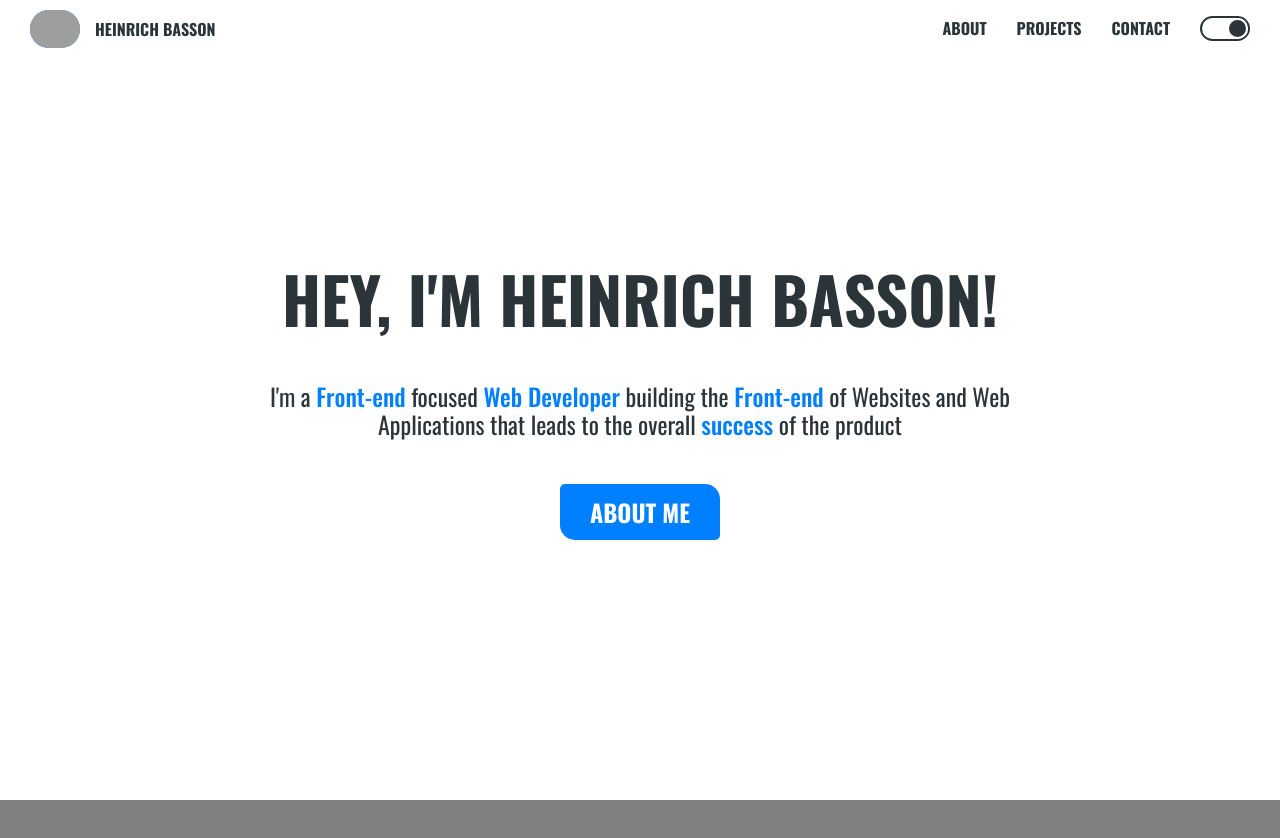
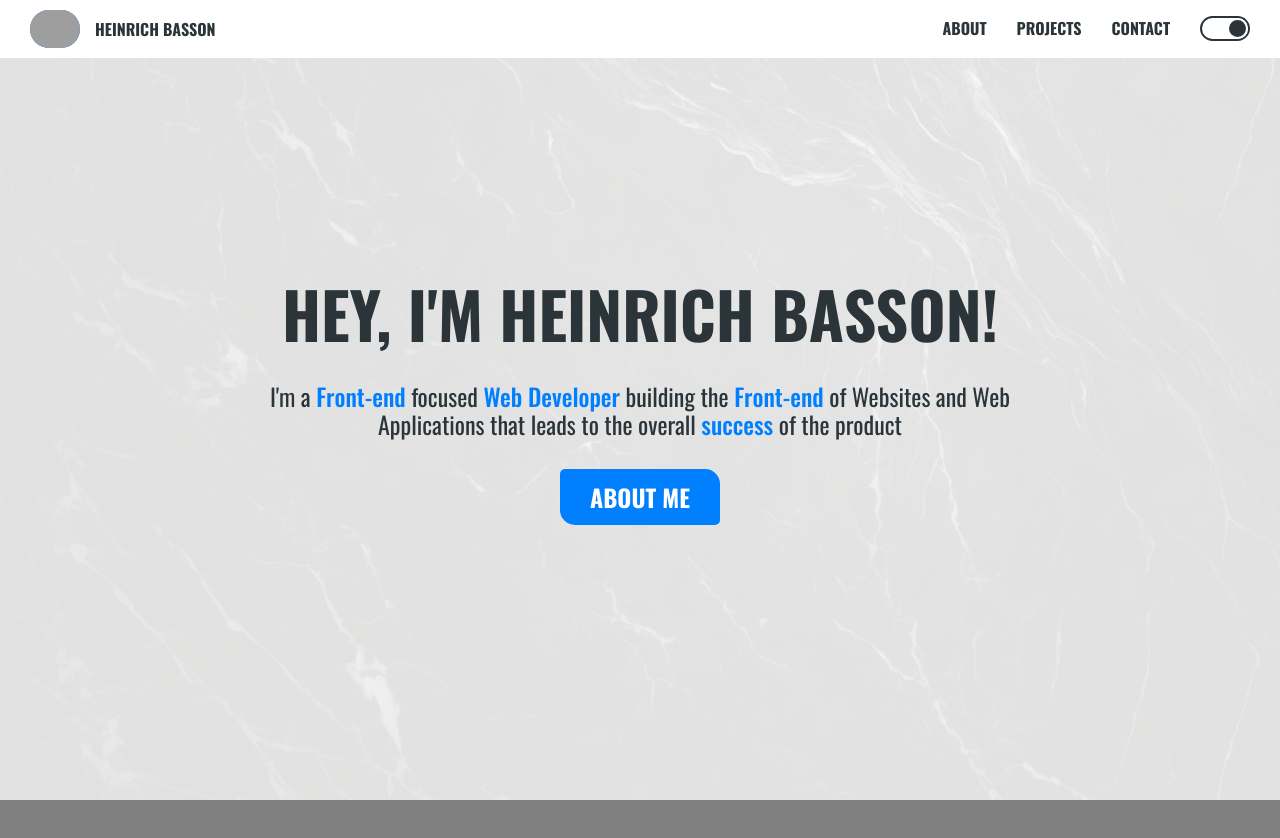
Before and after one commit to the-man2004/portfolio, a Vue app: page / in a window 1280 px wide. Shown: the top 838 px of the page. Built offline with nearby package versions, Linux system fonts and the light colour scheme; grey boxes are pictures that could not be loaded.

Commit message:
Added a marble backgound image to my hero section.

```diff
--- a/src/components/TheHero.vue
+++ b/src/components/TheHero.vue
@@ -1,5 +1,5 @@
 <template>
-  <section id="hero" :class="store.modeClass">
+  <section id="hero" :class="store.heroClass">
     <h1>HEY, I'M HEINRICH BASSON!</h1>
     <p>
       I'm a <span class="highlighted-txt">Front-end</span> focused
@@ -26,6 +26,12 @@ const store = useStore();
   flex-direction: column;
   height: 100vh;
   min-height: 650px;
+
+  background-image: url("../assets/marble.jpg");
+  background-position: center;
+  background-repeat: no-repeat;
+  background-size: cover;
+
   transition: background-color 250ms ease;
 }
 
@@ -34,6 +40,7 @@ const store = useStore();
   font-size: 2.5rem;
   text-align: center;
   line-height: 120%;
+  z-index: 5;
 }
 
 #hero p {
@@ -43,6 +50,7 @@ const store = useStore();
   text-align: center;
   line-height: 120%;
   max-width: 750px;
+  z-index: 5;
 }
 
 #hero .highlighted-txt {
@@ -59,6 +67,7 @@ const store = useStore();
   background: var(--accent-color);
   color: var(--light-color);
 
+  z-index: 5;
   transition: all 250ms ease;
 }
 #hero #hero-about-link:hover,
@@ -67,13 +76,38 @@ const store = useStore();
   transform: translateY(-2.5px);
 }
 
+/* Mode classes */
+.dark-hero {
+  color: var(--light-color);
+  background: var(--dark-color);
+}
+.light-hero {
+  color: var(--dark-color);
+  background: var(--light-color);
+}
+
+.dark-hero::after,
+.light-hero::after {
+  content: "";
+  position: absolute;
+  inset: 0;
+  z-index: 1;
+
+  transition: background-color 250ms ease;
+}
+.dark-hero::after {
+  background: rgb(42, 52, 57, 0.97);
+}
+.light-hero::after {
+  background: rgba(255, 255, 255, 0.88);
+}
+
 @media (min-width: 750px) {
   #hero h1 {
     font-size: 4rem;
   }
 
   #hero p {
-    margin: 45px 30px;
     font-size: 1.5rem;
   }
 
--- a/src/store/index.js
+++ b/src/store/index.js
@@ -14,6 +14,8 @@ export const useStore = defineStore("portfolioStore", {
       state.mode === "dark" ? { "light-mode": true } : { "dark-mode": true },
     modeSwitchClass: (state) =>
       state.mode === "dark" ? { "dark-btn": true } : { "light-btn": true },
+    heroClass: (state) =>
+      state.mode === "dark" ? { "dark-hero": true } : { "light-hero": true },
   },
   actions: {
     toggleMode() {
```
Also changed, not shown: src/assets/marble.jpg (added).
